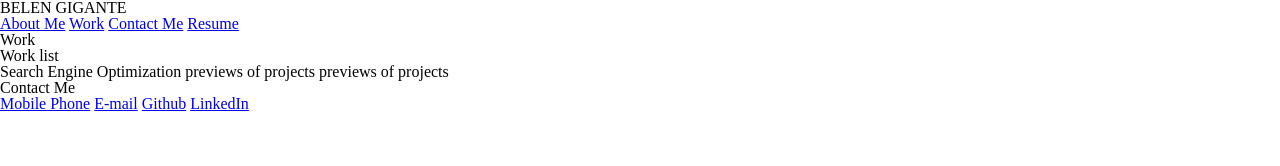
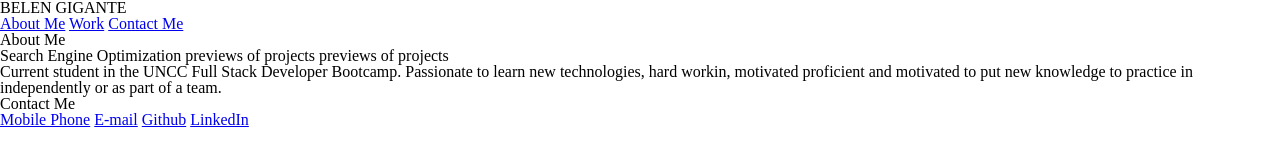
Before and after one commit to BelenGigante/demo-portfolio, a plain HTML site: page index.html in a window 1280 px wide. Drawn offline with Linux system fonts and the light colour scheme.

Commit message:
about me

```diff
--- a/index.html
+++ b/index.html
@@ -10,36 +10,26 @@
   <body>
     <header>
       <h1>BELEN GIGANTE</h1>
+    </header>
+    <main>
       <nav>
         <a href="#">About Me</a>
         <a href="#">Work</a>
         <a href="#">Contact Me</a>
-        <a href="#">Resume</a>
       </nav>
-    </header>
-
-
-
-    <main>
-      <aside>
-        <h2>Work</h2>
-        <div class="sample-img"></div>
-        <p>
-
-        </p>
-      </aside>
-
-      <section class="secbody">
-        <h2>Work list</h2>
+      <section id="Aboutme">
+        <h2>About Me</h2>
         <a class="ejemplos">Search Engine Optimization</a>
         <a class="ejemplos">previews of projects</a>
         <a class="ejemplos">previews of projects</a>
         <p>
-
+          Current student in the UNCC Full Stack Developer Bootcamp.
+          Passionate to learn new technologies, hard workin, motivated
+          proficient and motivated to put new knowledge to practice in
+          independently or as part of a team.
         </p>
       </section>
     </main>
-
     <footer>
       <section class="footersection">Contact Me</section>
       <nav class="navend">
```
